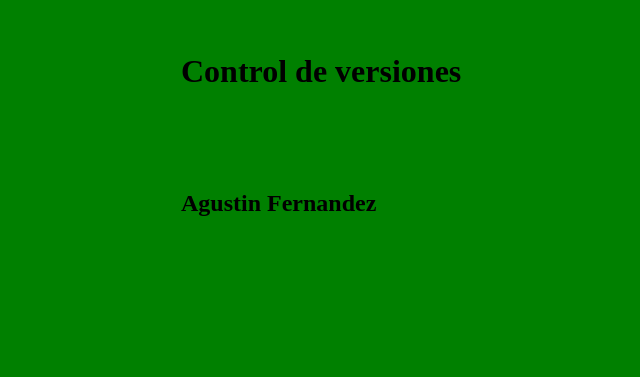
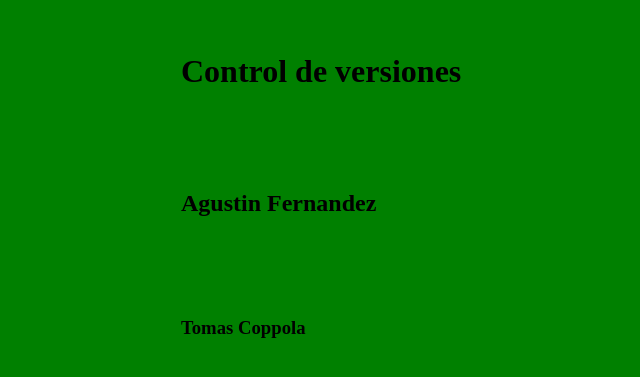
Before and after one commit to FrederickReyes/TP_SO_I4_Equipo_108, a plain HTML site: page index.html in a window 1280 px wide. Shown: the part 147-524 px from the top of the page, without its empty margins (119-759 px from the left). Drawn offline with Linux system fonts and the light colour scheme.

Commit message:
Alfa: agrego mi nombre en h3

```diff
--- a/index.html
+++ b/index.html
@@ -9,5 +9,6 @@
 <body>
   <h1>Control de versiones</h1>
   <h2>Agustin Fernandez </h2>
+  <h3>Tomas Coppola </h3>
 </body>
 </html>
```
